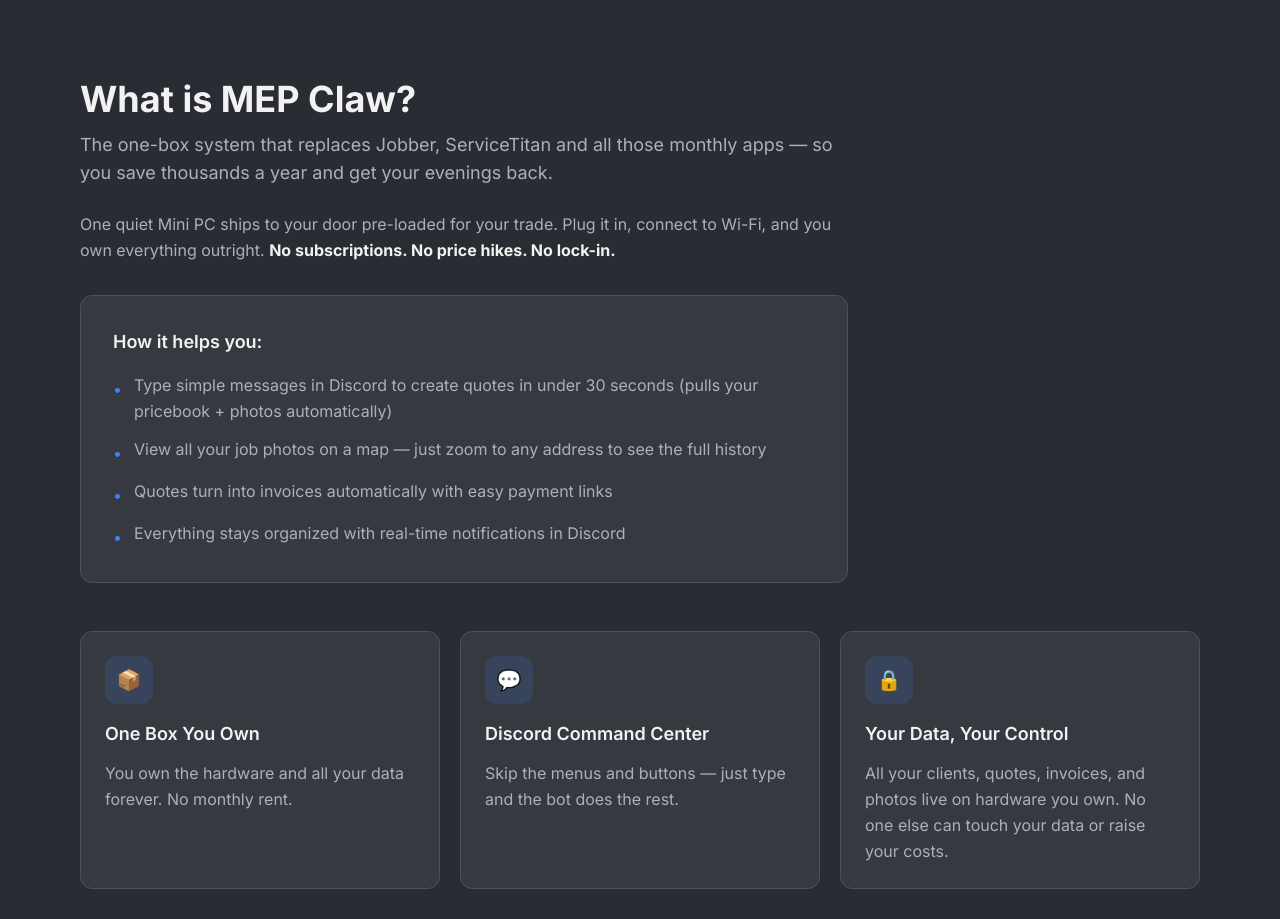
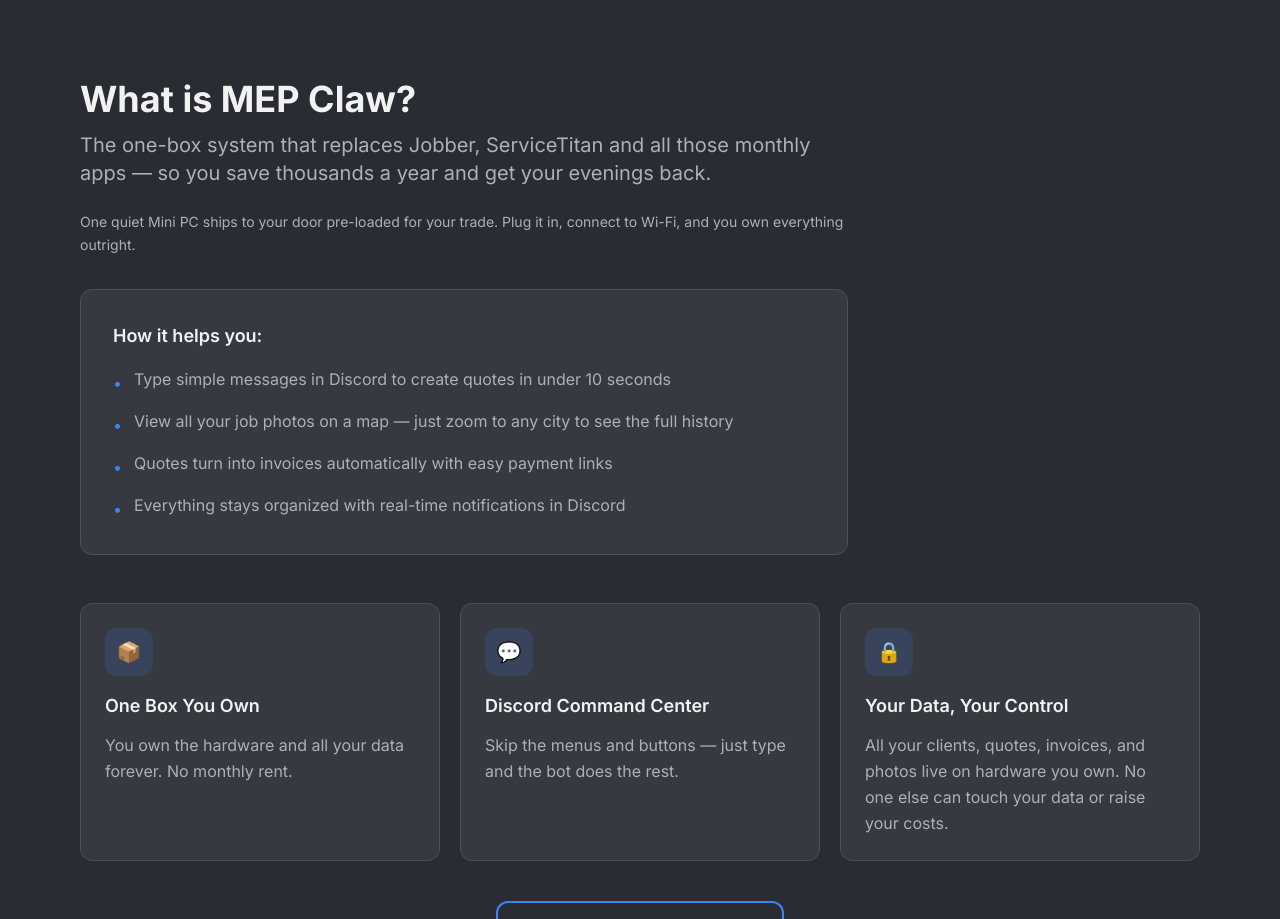
Before and after one commit to 623abl-arch/claw-on-autopilot, a React (Vite) app: page / in a window 1280 px wide. Shown: the part 2640-3559 px from the top of the page. Built offline with nearby package versions, Linux system fonts and the light colour scheme; the HTML template or start-up script is replaced by a standard one.

Commit message:
Changes
Co-authored-by: 623abl-arch <234837491+623abl-arch@users.noreply.github.com>

```diff
--- a/src/components/WhatIs.tsx
+++ b/src/components/WhatIs.tsx
@@ -2,11 +2,11 @@ const WhatIs = () => (
   <section id="what-is" className="py-20 md:py-28 bg-background">
     <div className="container max-w-6xl mx-auto px-4">
       <h2 className="text-3xl md:text-4xl font-bold text-foreground mb-3">What is MEP Claw?</h2>
-      <p className="text-muted-foreground text-lg mb-6 max-w-3xl">
+      <p className="text-muted-foreground mb-6 max-w-3xl text-xl">
         The one-box system that replaces Jobber, ServiceTitan and all those monthly apps — so you save thousands a year and get your evenings back.
       </p>
-      <p className="text-muted-foreground text-base mb-8 max-w-3xl leading-relaxed">
-        One quiet Mini PC ships to your door pre-loaded for your trade. Plug it in, connect to Wi-Fi, and you own everything outright. <strong className="text-foreground">No subscriptions. No price hikes. No lock-in.</strong>
+      <p className="text-muted-foreground mb-8 max-w-3xl leading-relaxed text-sm">
+        One quiet Mini PC ships to your door pre-loaded for your trade. Plug it in, connect to Wi-Fi, and you own everything outright. <strong className="text-foreground">​</strong>
       </p>
 
       <div className="rounded-xl border border-border bg-card p-6 md:p-8 mb-12 max-w-3xl">
@@ -14,11 +14,11 @@ const WhatIs = () => (
         <ul className="space-y-3 text-muted-foreground text-base leading-relaxed">
           <li className="flex gap-3">
             <span className="text-primary mt-1">•</span>
-            <span>Type simple messages in Discord to create quotes in under 30 seconds (pulls your pricebook + photos automatically)</span>
+            <span>Type simple messages in Discord to create quotes in under 10 seconds</span>
           </li>
           <li className="flex gap-3">
             <span className="text-primary mt-1">•</span>
-            <span>View all your job photos on a map — just zoom to any address to see the full history</span>
+            <span>View all your job photos on a map — just zoom to any city to see the full history</span>
           </li>
           <li className="flex gap-3">
             <span className="text-primary mt-1">•</span>
```
